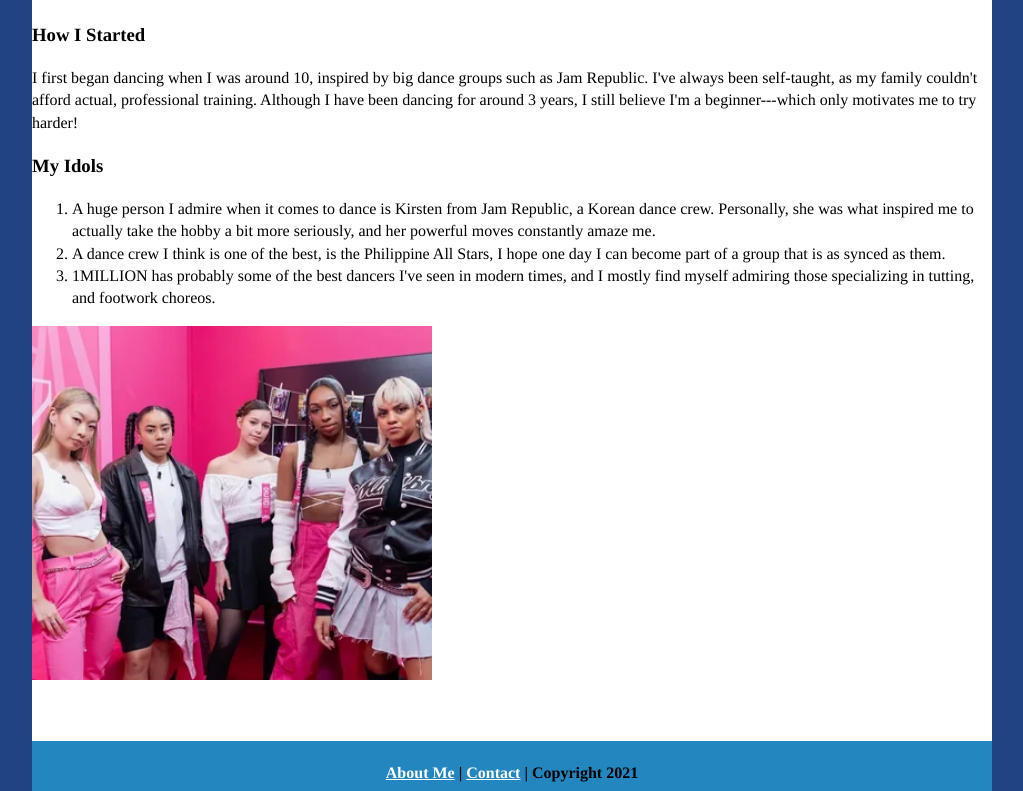
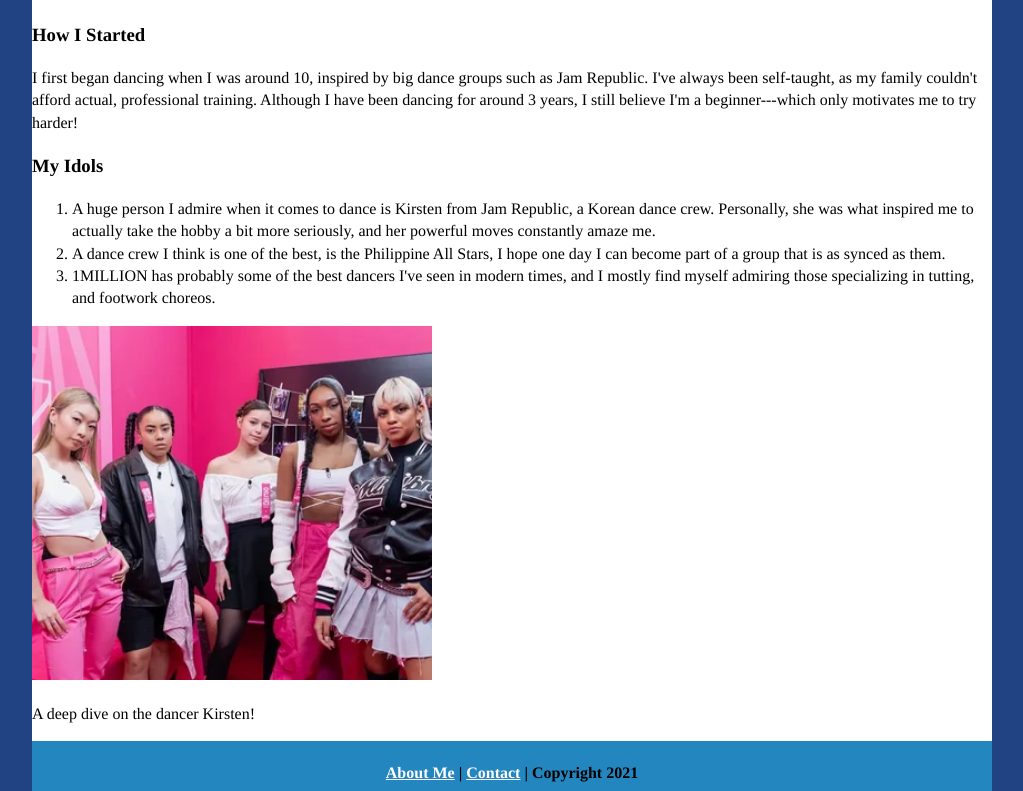
Before and after one commit to caseyzhang-floE/ecsportfolio, a plain HTML site: page dance/index.html in a window 1280 px wide. Shown: the part 443-1234 px from the top of the page, without its empty margins (128-1151 px from the left). Drawn offline with Linux system fonts and the light colour scheme.

Commit message:
Update index.html

```diff
--- a/dance/index.html
+++ b/dance/index.html
@@ -26,7 +26,7 @@
 	  </ol>
 	<img src="../images/jam.webp" width="400">
 
-	  <p style="color:black;"><a href="https://www.famousbirthdays.com/people/kirsten-dodgen.html">A deep dive on the dancer Kirsten!</a></p>
+	<a href="https://www.famousbirthdays.com/people/kirsten-dodgen.html"><p style="color:black;">A deep dive on the dancer Kirsten!</p></a>
 
 
 
```
